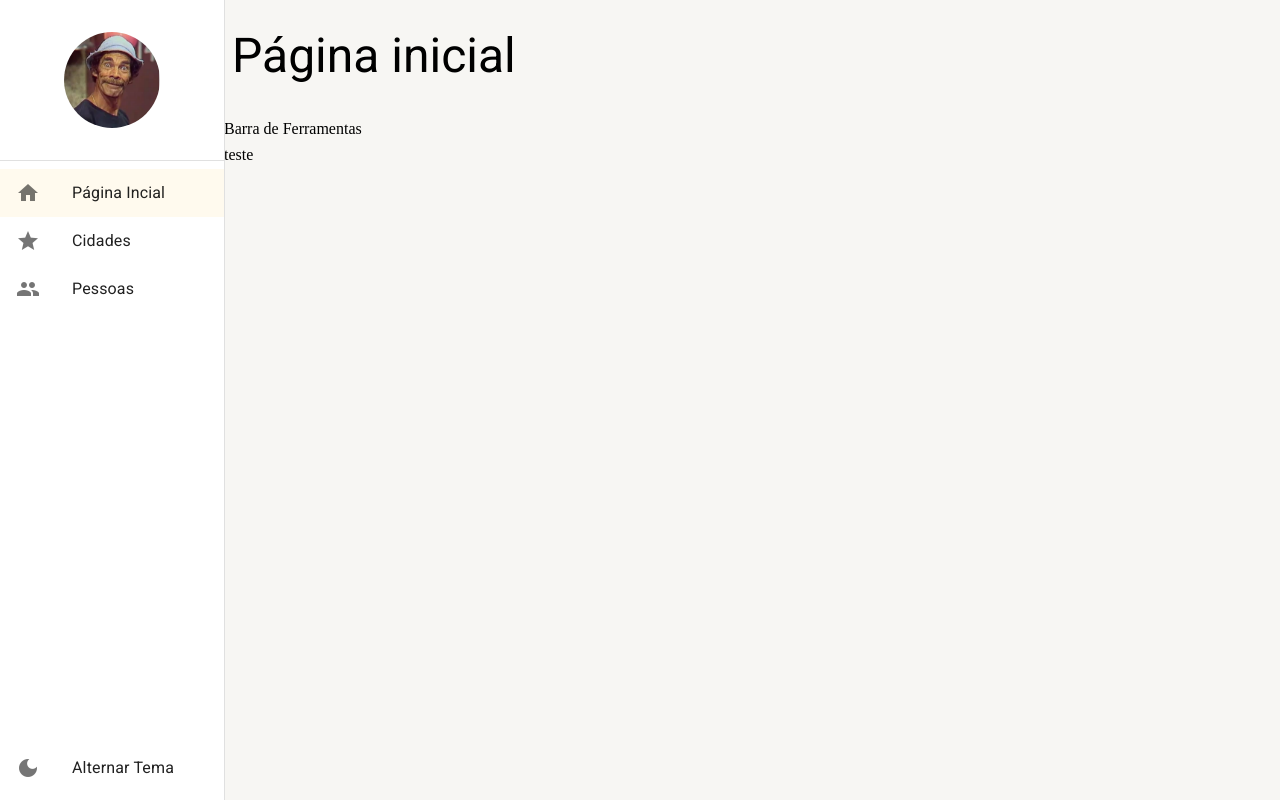
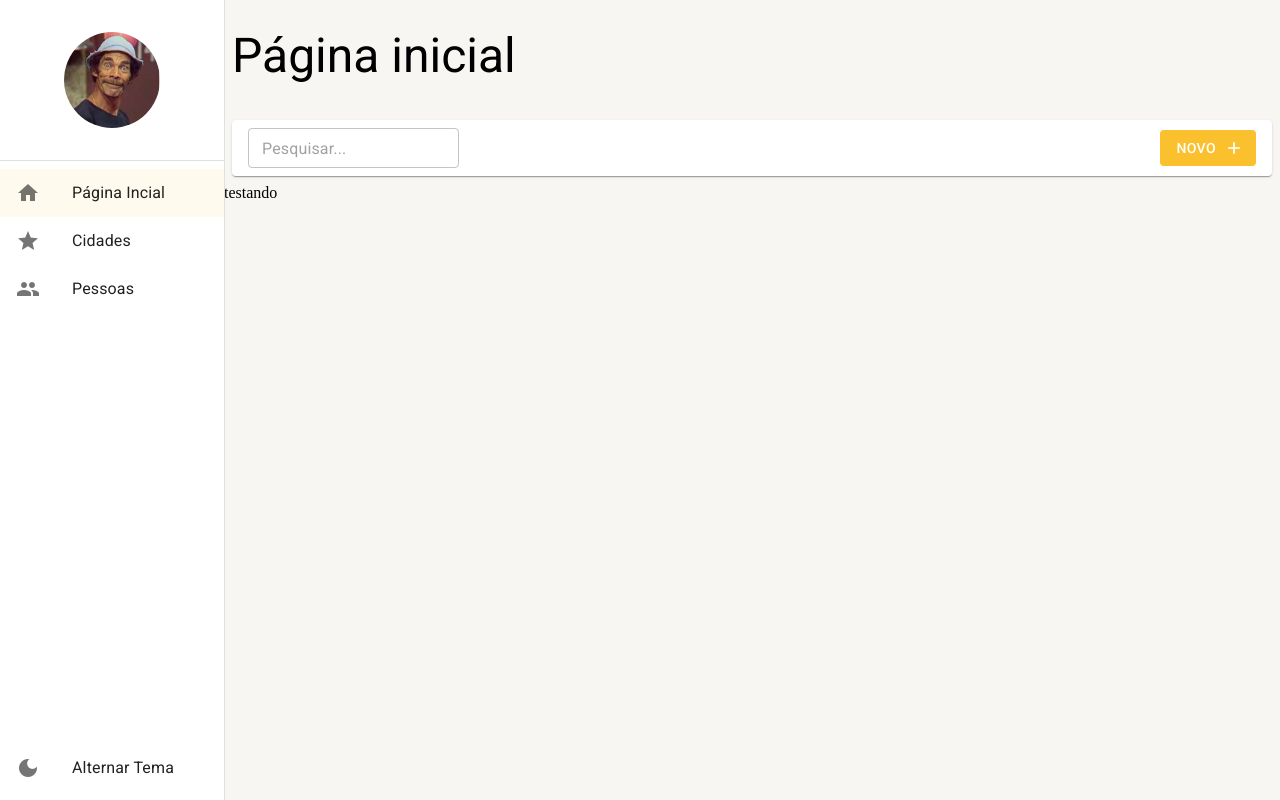
Before and after one commit to fabioarilete/curso-react-typescript, a React (Create React App) app: page /pagina-inicial in a window 1280 px wide. Built offline with nearby package versions, Linux system fonts and the light colour scheme.

Commit message:
feat: barra de ferramentas da listagem

```diff
--- a/src/pages/dashboard/Dashboard.tsx
+++ b/src/pages/dashboard/Dashboard.tsx
@@ -1,9 +1,10 @@
+import { BarraDeFerramentas } from '../../shared/components';
 import { LayoutBaseDePagina } from '../../shared/layouts';
 
 export const Dashboard = () => {
   return (
-    <LayoutBaseDePagina titulo="Página inicial" barraDeFerramentas={<>Barra de Ferramentas</>}>
-      teste
+    <LayoutBaseDePagina titulo="Página inicial" barraDeFerramentas={<BarraDeFerramentas mostrarInputBusca />}>
+      testando
     </LayoutBaseDePagina>
   );
 };
--- /dev/null
+++ b/src/shared/components/barra-de-ferramentas/BarraDeFerramentas.tsx
@@ -0,0 +1,57 @@
+import { Box, Button, Icon, Paper, TextField, useTheme } from '@mui/material';
+
+interface IBarraDeFerramentasProps {
+  textoDaBusca?: string;
+  mostrarInputBusca?: boolean;
+  aoMudarTextoDeBusca?: (novoTexto: string) => void;
+  textoBotaoNovo?: string;
+  mostrarBotaoNovo?: boolean;
+  aoClicarEmNovo?: () => void;
+}
+
+export const BarraDeFerramentas: React.FC<IBarraDeFerramentasProps> = ({
+  textoDaBusca = '',
+  mostrarInputBusca = false,
+  aoMudarTextoDeBusca,
+  textoBotaoNovo = 'Novo',
+  mostrarBotaoNovo = true,
+  aoClicarEmNovo,
+}) => {
+  const theme = useTheme();
+
+  return (
+    <Box
+      gap={1}
+      marginX={1}
+      padding={1}
+      paddingX={2}
+      display="flex"
+      alignItems="center"
+      height={theme.spacing(5)}
+      component={Paper}
+    >
+      {mostrarInputBusca && (
+        <TextField
+          size="small"
+          value={textoDaBusca}
+          onChange={e => aoMudarTextoDeBusca?.(e.target.value)}
+          placeholder="Pesquisar..."
+        />
+      )}
+
+      <Box flex={1} display="flex" justifyContent="end">
+        {mostrarBotaoNovo && (
+          <Button
+            onClick={aoClicarEmNovo}
+            variant="contained"
+            color="primary"
+            disableElevation
+            endIcon={<Icon>add</Icon>}
+          >
+            {textoBotaoNovo}
+          </Button>
+        )}
+      </Box>
+    </Box>
+  );
+};
--- a/src/shared/components/index.ts
+++ b/src/shared/components/index.ts
@@ -1 +1,2 @@
-export * from './menu-lateral/MenuLateral'
+export * from './menu-lateral/MenuLateral';
+export * from './barra-de-ferramentas/BarraDeFerramentas';
```
